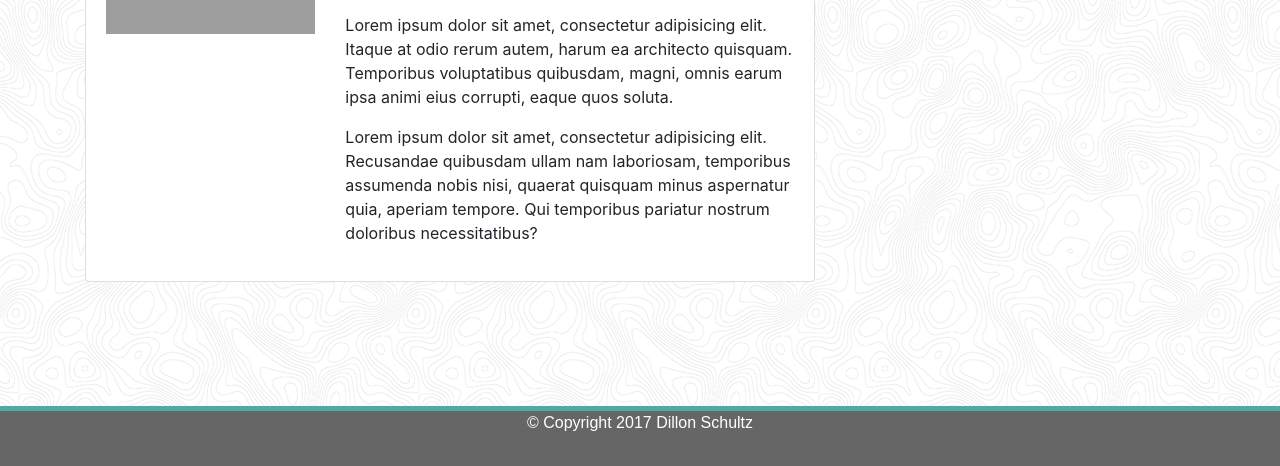
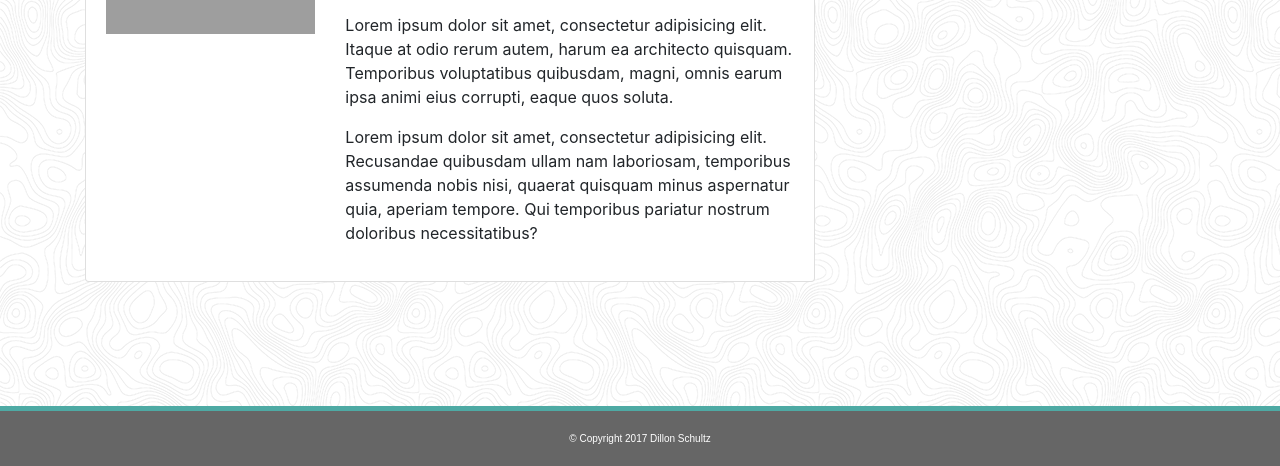
Before and after one commit to dillonschultz93/Bootstrap-Portfolio, a plain HTML site: page index.html in a window 1280 px wide. Shown: the part 334-800 px from the top of the page. Drawn offline with nearby package versions, Linux system fonts and the light colour scheme; grey boxes are pictures that could not be loaded.

Commit message:
Fixed the size of the footer content

```diff
--- a/assets/css/style.css
+++ b/assets/css/style.css
@@ -29,8 +29,9 @@
 
 .footer p {
     color: #fff;
-/*    font-size: 12px;*/
+    font-size: 10px;
     font-family: 'Arial', 'Helvetica Neue', Helvetica, sans-serif;
+    margin-top: 20px;
 }
 
 #margin-bot {
```
